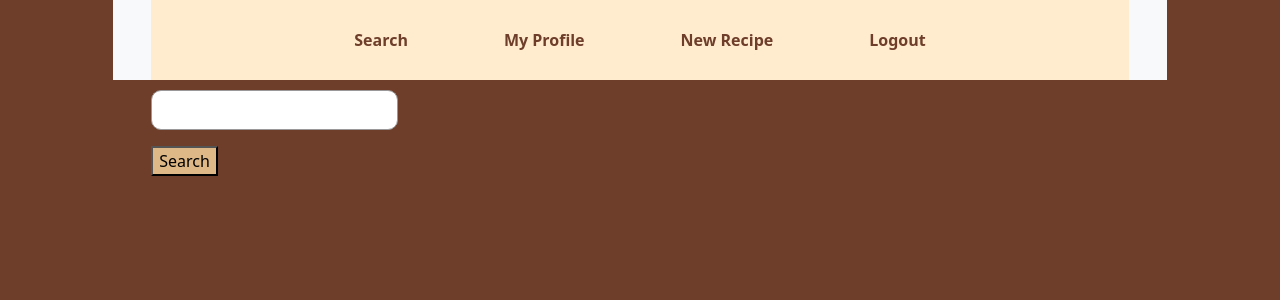
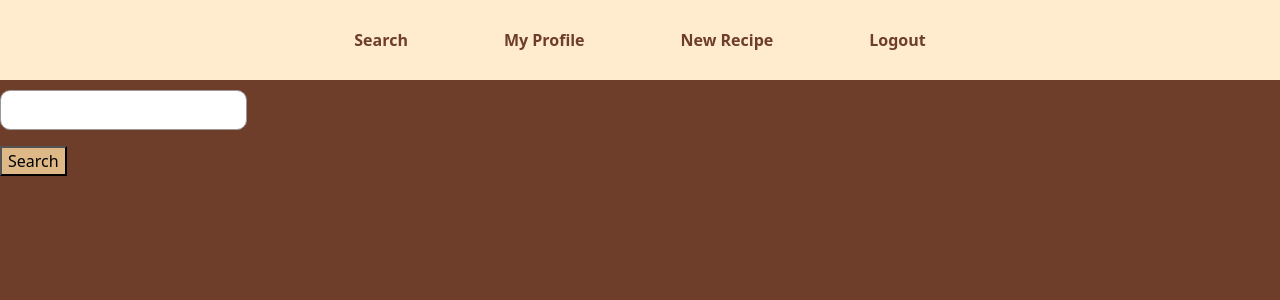
Before and after one commit to yeemans/recipeApp, a React (Vite) app in the folder frontend/: page /search in a window 1280 px wide. Shown: the top 300 px of the page. Built offline with nearby package versions, Linux system fonts and the light colour scheme.

Commit message:
css errors?

```diff
--- a/frontend/src/css/Navbar.css
+++ b/frontend/src/css/Navbar.css
@@ -1,3 +1,7 @@
+#navbarNav {
+    margin: 0;
+}
+
 .navbar {
     padding: 0;
 }
--- a/frontend/src/css/Profile.css
+++ b/frontend/src/css/Profile.css
@@ -11,15 +11,6 @@ a:hover {
     color:rgb(203, 255, 203);
 }
 
-body {
-   margin-left: 5mm;
-   margin-right: 5mm;
-}
-
-div {
-    margin-left: 1cm;
-    margin-right: 1cm;
-}
 
 button {
     background-color: burlywood;
```
Also changed, not shown: frontend/src/App.css (line endings or trailing spaces).
